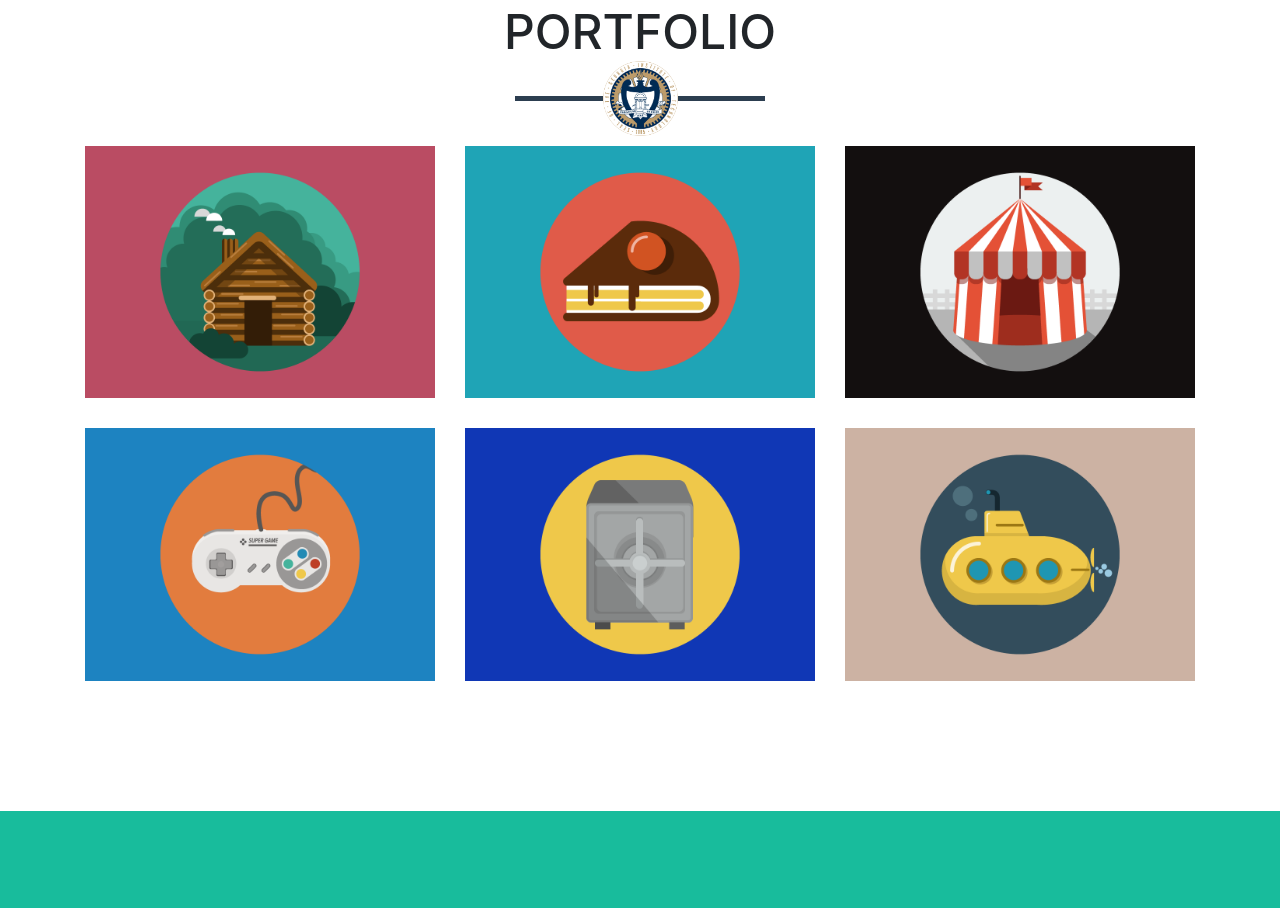
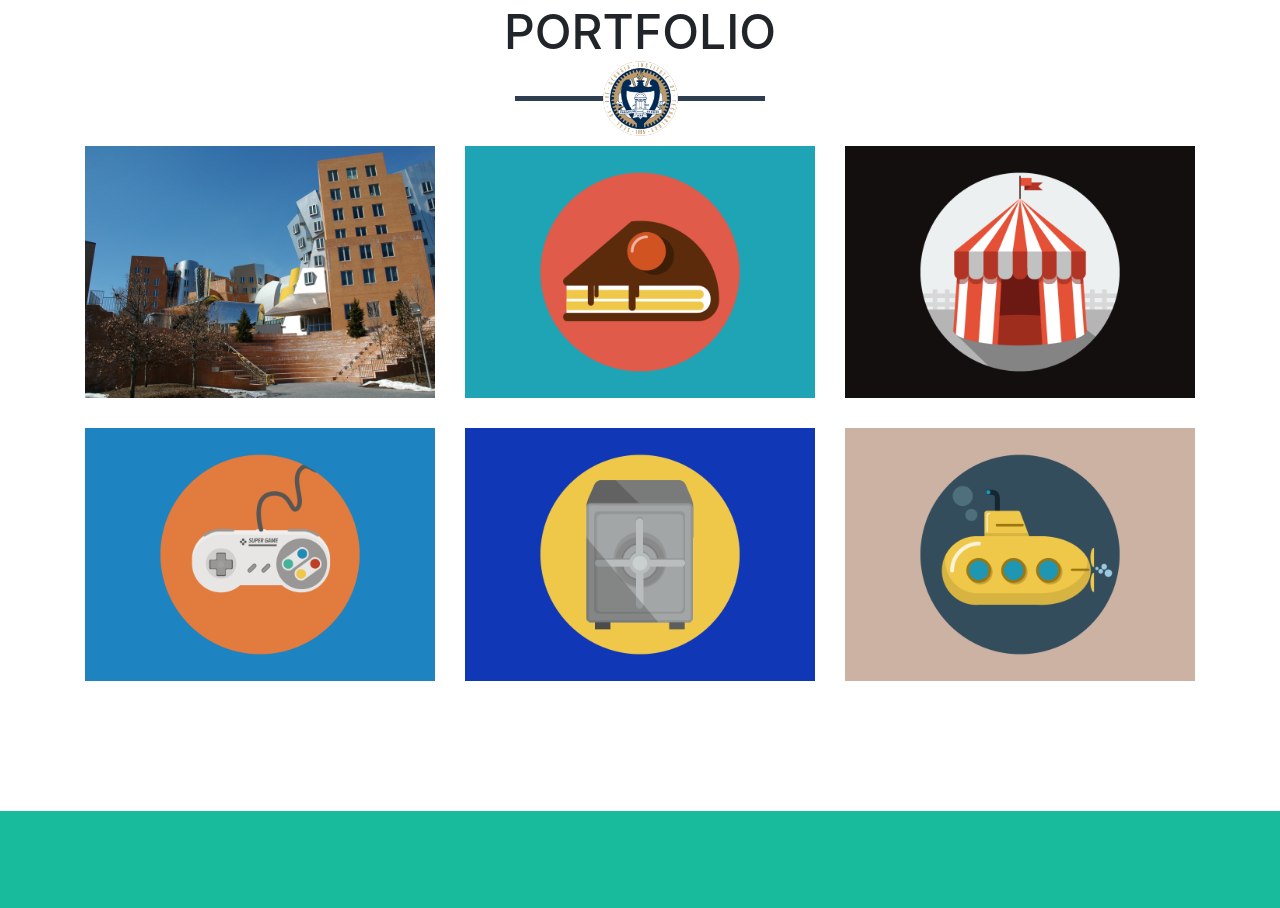
Before and after one commit to deathernater/deathernater.github.io, a website with bundled scripts: page index.html in a window 1280 px wide. Shown: the part 895-1803 px from the top of the page. Built offline with nearby package versions, Linux system fonts and the light colour scheme.

Commit message:
Initial Portfolio Changes

```diff
--- a/index.html
+++ b/index.html
@@ -75,7 +75,7 @@
                   <i class="fa fa-search-plus fa-3x"></i>
                 </div>
               </div>
-              <img class="img-fluid" src="img/portfolio/cabin.png" alt="">
+              <img class="img-fluid" src="img/portfolio/csail.png" alt="">
             </a>
           </div>
           <div class="col-sm-4 portfolio-item">
```
Also changed, not shown: img/portfolio/csail.png (added).
